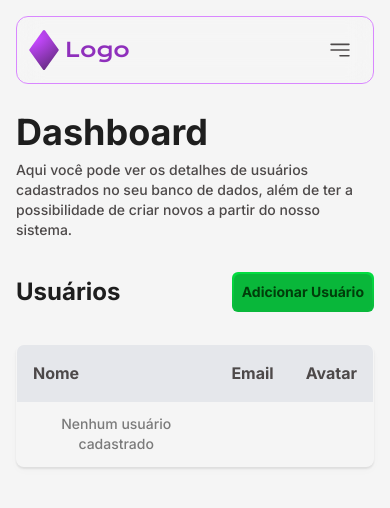
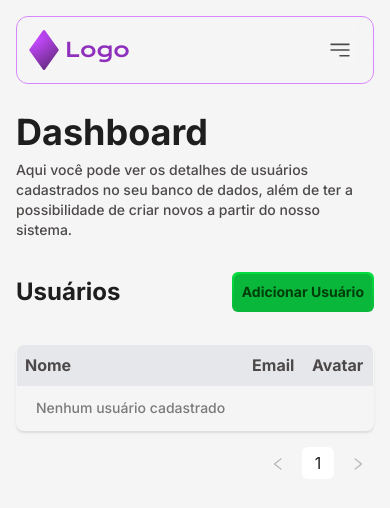
Before and after one commit to PietroRhyan/frontend-test, a Next.js app: page /dashboard in a window 390 px wide. Shown: the top 508 px of the page. Built offline with nearby package versions, Linux system fonts and the light colour scheme.

Commit message:
feat: add Pagination

```diff
--- a/package.json
+++ b/package.json
@@ -21,6 +21,7 @@
     "@rjsf/validator-ajv8": "^5.15.0",
     "antd": "^5.12.1",
     "aws-sdk": "^2.1515.0",
+    "date-fns": "^2.30.0",
     "eslint-plugin-tailwindcss": "^3.13.0",
     "next": "13.5.4",
     "react": "^18",
--- a/src/app/dashboard/page.tsx
+++ b/src/app/dashboard/page.tsx
@@ -15,7 +15,7 @@ export default function Dashboard() {
 
   return (
     <main>
-      <section className="mx-auto max-w-7xl space-y-8 px-4 pt-[112px] sm:px-8 md:pt-[150px]">
+      <section className="mx-auto mb-10 max-w-7xl space-y-8 px-4 pt-[112px] sm:px-8 md:pt-[150px]">
         <div className="space-y-2">
           <h1 className="text-4xl font-bold text-dark-text md:text-5xl">
             Dashboard
--- a/src/components/UserTable/index.tsx
+++ b/src/components/UserTable/index.tsx
@@ -4,17 +4,37 @@ import { useAppSelector } from '@/lib/hooks'
 import { UserAvatar } from '../UserAvatar'
 import { useState } from 'react'
 import { UserFormAvatar } from '../UserFormAvatar'
+import { format } from 'date-fns'
+
+import type { PaginationProps } from 'antd'
+import { Pagination } from 'antd'
 
 export function UserTable() {
   const [openUserAvatarForm, setOpenUserAvatarForm] = useState(false)
   const [userKeyToUpdateAvatar, setUserKeyToUpdateAvatar] = useState<
     string | undefined
   >('')
+  const users = useAppSelector((state) => state.users.users)
 
-  const users = useAppSelector((state) => state.users.users)
+  const [currentPage, setCurrentPage] = useState(1)
+  const recordsPerPage = 3
+  const lastIndex = currentPage * recordsPerPage
+  const firstIndex = lastIndex - recordsPerPage
+  const records = users.slice(firstIndex, lastIndex)
 
   function handleOpenUserAvatarForm() {
     setOpenUserAvatarForm(!openUserAvatarForm)
+  }
+
+  function formatData(userBirth: string) {
+    const date = new Date(userBirth)
+    const formattedDate = format(date, 'dd/MM/yyyy')
+
+    return formattedDate
+  }
+
+  const onChangePage: PaginationProps['onChange'] = (page: number) => {
+    setCurrentPage(page)
   }
 
   return (
@@ -26,25 +46,30 @@ export function UserTable() {
         />
       ) : null}
 
+      <section className="flex flex-col items-end gap-4">
         <table className="mx-auto w-full overflow-hidden rounded-lg border shadow-thin">
           <thead className="border bg-gray-200 text-left">
             <tr>
-            <th className="p-4">Nome</th>
-            <th className="p-4">Email</th>
-            <th className="p-4">Avatar</th>
-            <th className="hidden p-4 md:block">D. Nascimento</th>
+              <th className="p-2 sm:p-4">Nome</th>
+              <th className="p-2 sm:p-4">Email</th>
+              <th className="p-2 sm:p-4">Avatar</th>
+              <th className="hidden p-2 sm:p-4 md:block">D. Nascimento</th>
             </tr>
           </thead>
           <tbody>
             {users.length ? (
-            users.map((user) => (
+              records.map((user) => (
                 <tr
                   key={user.key}
                   className="border transition-colors duration-100 hover:bg-gray-100"
                 >
-                <td className="px-4 py-3 text-sm md:text-base">{user.name}</td>
-                <td className="px-4 py-3 text-sm md:text-base">{user.email}</td>
-                <td className="px-4 py-3 text-sm md:text-base">
+                  <td className="p-2 text-sm sm:px-4 sm:py-3 md:text-base">
+                    {user.name}
+                  </td>
+                  <td className="p-2 text-sm sm:px-4 sm:py-3 md:text-base">
+                    {user.email}
+                  </td>
+                  <td className="p-2 text-sm sm:px-4 sm:py-3 md:text-base">
                     <UserAvatar
                       imageUrl={user.avatar}
                       onClick={() => {
@@ -53,8 +78,8 @@ export function UserTable() {
                       }}
                     />
                   </td>
-                <td className="hidden items-center px-4 py-3 text-sm md:table-cell md:text-base">
-                  07/04/2002
+                  <td className="hidden items-center p-2 text-sm sm:px-4 sm:py-3 md:table-cell md:text-base">
+                    {formatData(user.birth)}
                   </td>
                 </tr>
               ))
@@ -67,6 +92,14 @@ export function UserTable() {
             )}
           </tbody>
         </table>
+
+        <Pagination
+          current={currentPage}
+          onChange={onChangePage}
+          total={users.length}
+          pageSize={recordsPerPage}
+        />
+      </section>
     </>
   )
 }
--- a/src/lib/form-schema.ts
+++ b/src/lib/form-schema.ts
@@ -10,6 +10,7 @@ export const schema: RJSFSchema = {
     email: {
       title: 'Email',
       type: 'string',
+      format: 'email',
     },
     birth: {
       title: 'Data de Nascimento',
```
Also changed, not shown: 1 other file (tests, documents, lock files or other folders). Lines whose indentation alone changed are shown as unchanged.
